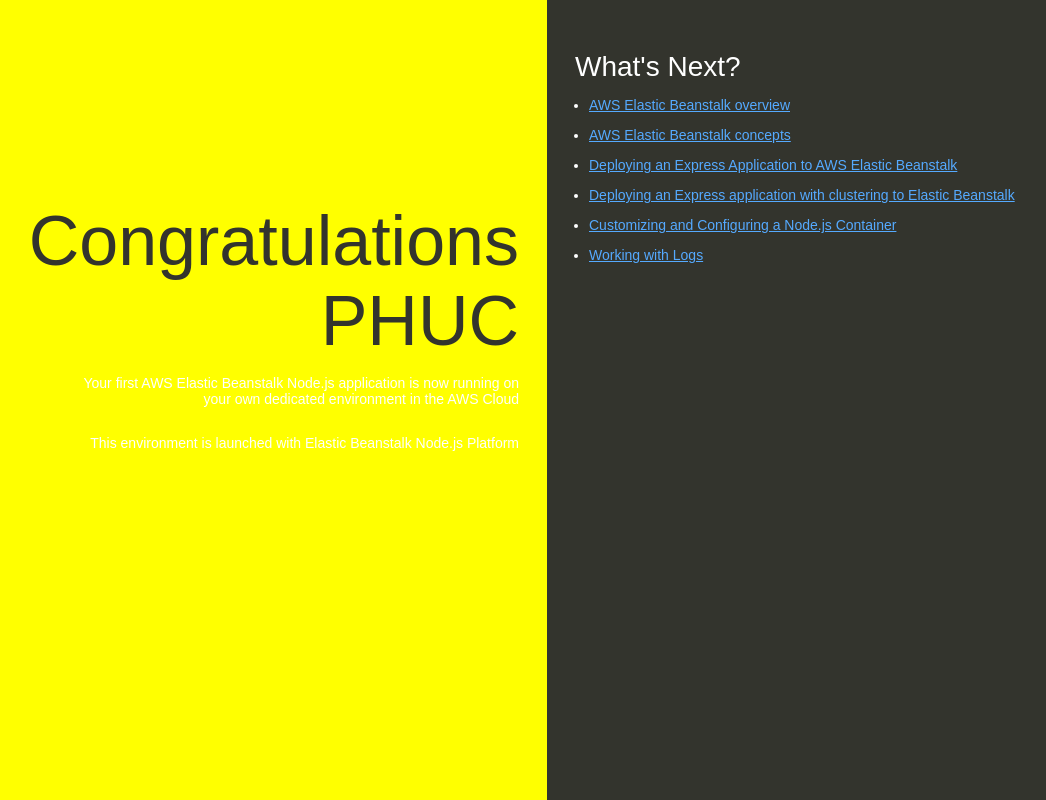
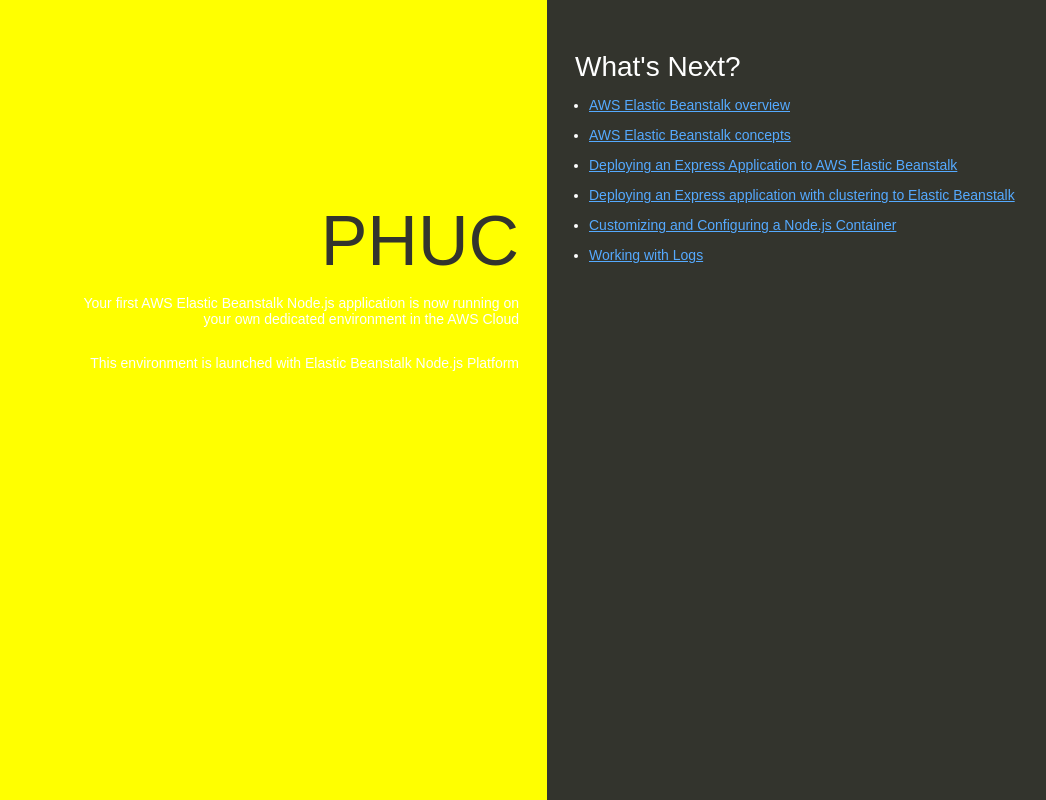
Before and after one commit to PhucNguyen1993/nodejs-new, a website: page index.html in a window 1280 px wide. Shown: the whole page, without its empty margins (93-1139 px from the left). Drawn offline with Linux system fonts and the light colour scheme.

Commit message:
Update index.html

```diff
--- a/index.html
+++ b/index.html
@@ -74,7 +74,7 @@
   </head>
   <body>
     <div class="textColumn">
-      <h1>Congratulations PHUC</h1>
+      <h1>PHUC</h1>
       <p>Your first AWS Elastic Beanstalk Node.js application is now running on your own dedicated environment in the AWS Cloud</p>
       <p>This environment is launched with Elastic Beanstalk Node.js Platform</p>
     </div>
```
